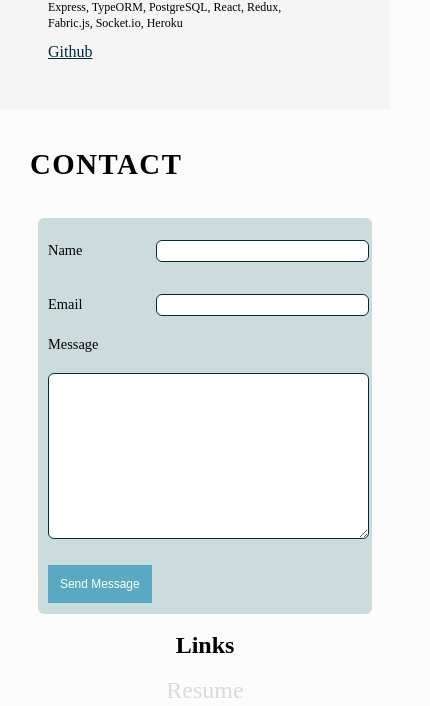
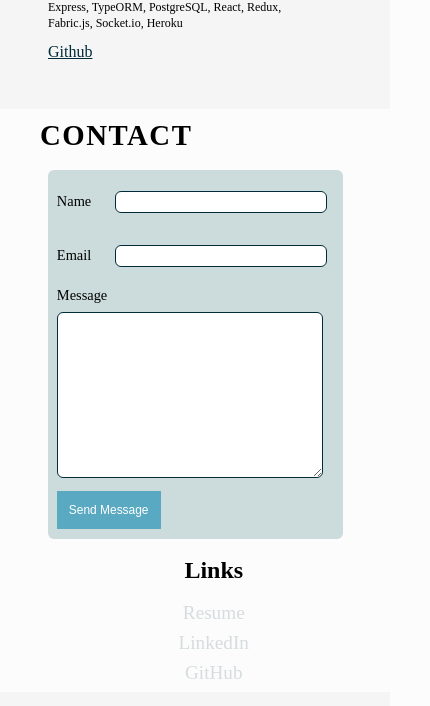
Before and after one commit to elizabetheinstein/Portfolio-Site, a Gatsby site: page / in a window 390 px wide. Shown: the part 2911-3617 px from the top of the page, 430 px wide, since content can reach past the window. Built offline with nearby package versions, Linux system fonts and the light colour scheme; Gatsby itself is replaced by a stand-in of ours.

Commit message:
Adjusted contact section mobile view, margins

```diff
--- a/src/styles/styles.scss
+++ b/src/styles/styles.scss
@@ -217,11 +217,11 @@ header {
 //About Me
 #about {
     position: relative;
+    background: whitesmoke;
     padding: 60px 0 160px;
     @media only screen and (max-width: 415px) {
         padding: 60px 0px;
     }
-    background: whitesmoke;
 
     .inner-text {
         margin: 0px 40px;
@@ -426,21 +426,25 @@ header {
 //Contact
 #contact {
     background-color: $babypowder;
+    width: 99%;
 
     .inner-text {
         margin: 0px 40px 50px 40px;
+        padding: 10px;
         @media only screen and (max-width: 415px) {
-            margin: 0px 20px;
+            margin: 0px 40px;
+            padding: 0;
+            width: 90%;
         }
-        padding: 10px;
-        width: 100%;
+
+
 
         h3 {
             font-weight: 700;
             text-transform: uppercase;
             font-size: 1.8rem;
             letter-spacing: 1.5px;
-            margin: 10;
+            margin: 10px 0;
         }
 
         .content-container {
@@ -452,6 +456,7 @@ header {
             grid-column-gap: 4%;
             margin-right: 40px;
             @media only screen and (max-width: 415px) {
+                margin: 0;
                 grid-template-columns: 1fr;
                 grid-template-areas:
                 "h3"
@@ -463,7 +468,9 @@ header {
             .contactform {
                 background-color: $gainsboro;
                 border-radius: 6px;
-                margin: 0em;
+                @media screen and (max-width:415px) {
+                    width: 85%;
+                }
                 @media only screen and (max-width: 415px) {
                     margin: 0.5em;
                 }
@@ -472,6 +479,10 @@ header {
                     grid-area: contactform;
                     display: grid;
                     grid-template-columns: 100px auto;
+                    @media screen and (max-width:415px) {
+                        grid-template-columns: 50px auto;
+                        width: 90%;
+                    }
                     grid-gap: 0.5rem 0.5rem;
                     align-items: end;
                     padding: 3% 3% 1.5% 3%;
@@ -484,17 +495,21 @@ header {
                         align-self: center;
                     }
 
-                    .input-name, .input-email, textarea {
+                    .input-name, .input-email{
                         appearance: none;
                         margin: 0.75em 0;
                         font-size: 1rem;
                         border: $gunmetal solid 0.5px;
                         border-radius: 6px;
+                        width: 99%;
 
                     }
 
                     textarea {
                         height: 10em;
+                        font-size: 1rem;
+                        border: $gunmetal solid 0.5px;
+                        border-radius: 6px;
                         grid-column: span 2;
                         align-self: start;
                     }
@@ -528,18 +543,27 @@ header {
             .content {
                 display: flex;
                 flex-direction: column;
+                @media screen and (max-width: 415px) {
+
+                }
 
                 h4 {
                     font-size: 1.5rem;
                     margin: 10px 0px;
                     text-align: center;
+                    @media screen and (max-width: 415px) {
+                        text-align: match-parent;
+                    }
                 }
 
                 .info {
                     flex-direction: column;
                     text-align: center;
+                    @media screen and (max-width: 415px) {
+                        text-align: match-parent;
+                    }
 
-                    .resume {
+                    .resume, .linkedin, .github {
                         margin: 0.5em;
 
                         a {
@@ -547,41 +571,15 @@ header {
                             opacity: 0.15;
                             text-decoration: none;
                             font-size: 1.5rem;
+                            @media screen and (max-width: 415px) {
+                                font-size: 1.2em;
+                            }
                         }
 
                         a:hover {
                             opacity: 1;
                         }
                     }
-                    .linkedin {
-                        margin: 0.5em;
-
-                        a {
-                        color: $gunmetal;
-                        opacity: 0.15;
-                        text-decoration: none;
-                        font-size: 1.5rem;
-                        }
-
-                        a:hover {
-                            opacity: 1;
-                        }
-                    }
-                    .github {
-                        margin: 0.5em;
-
-                        a {
-                        color: $gunmetal;
-                        opacity: 0.15;
-                        text-decoration: none;
-                        font-size: 1.5rem;
-                        }
-
-                        a:hover {
-                            opacity: 1;
-                        }
-                    }
-
                 }
             }
         }
@@ -593,7 +591,7 @@ header {
 
     .footer-content {
         display: grid;
-        grid-template-columns: 0.1fr .9fr;
+        grid-template-columns: 0.2fr .9fr;
         margin: 1%;
         margin: 0 40px;
         @media only screen and (max-width: 415px) {
```
